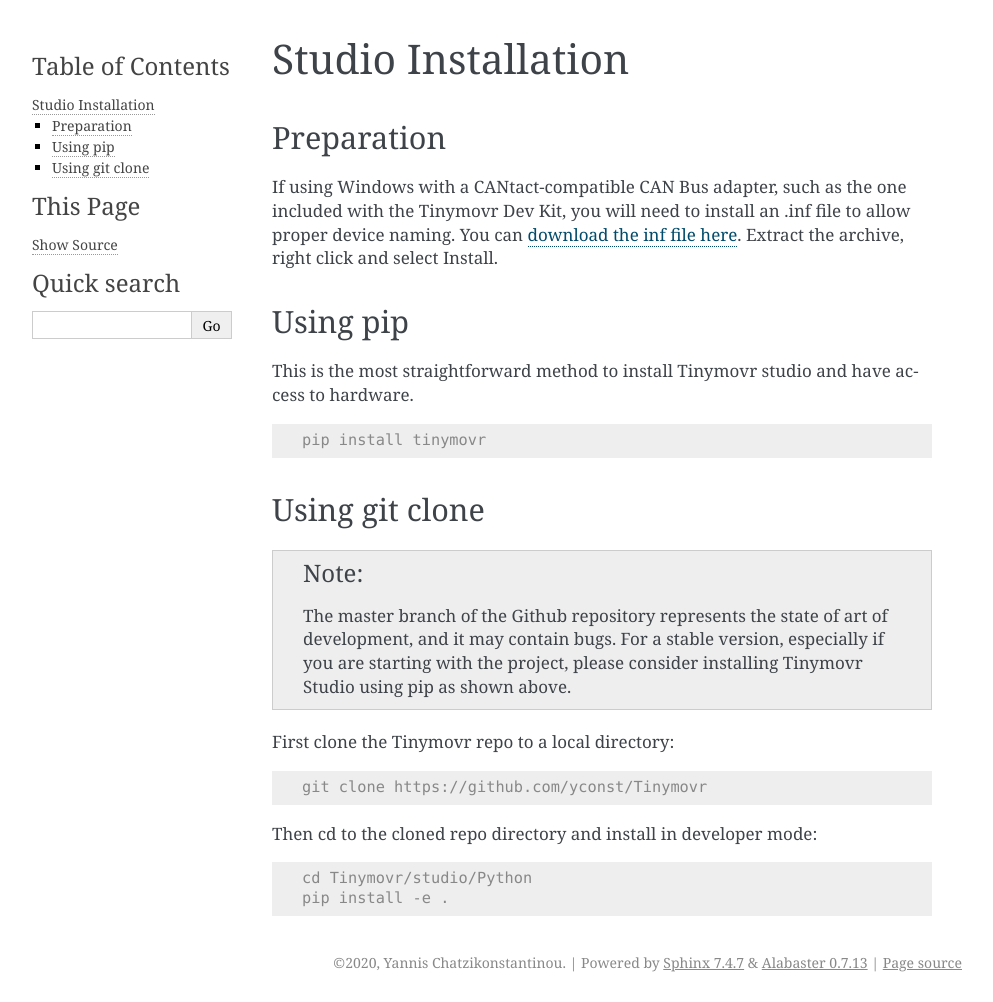
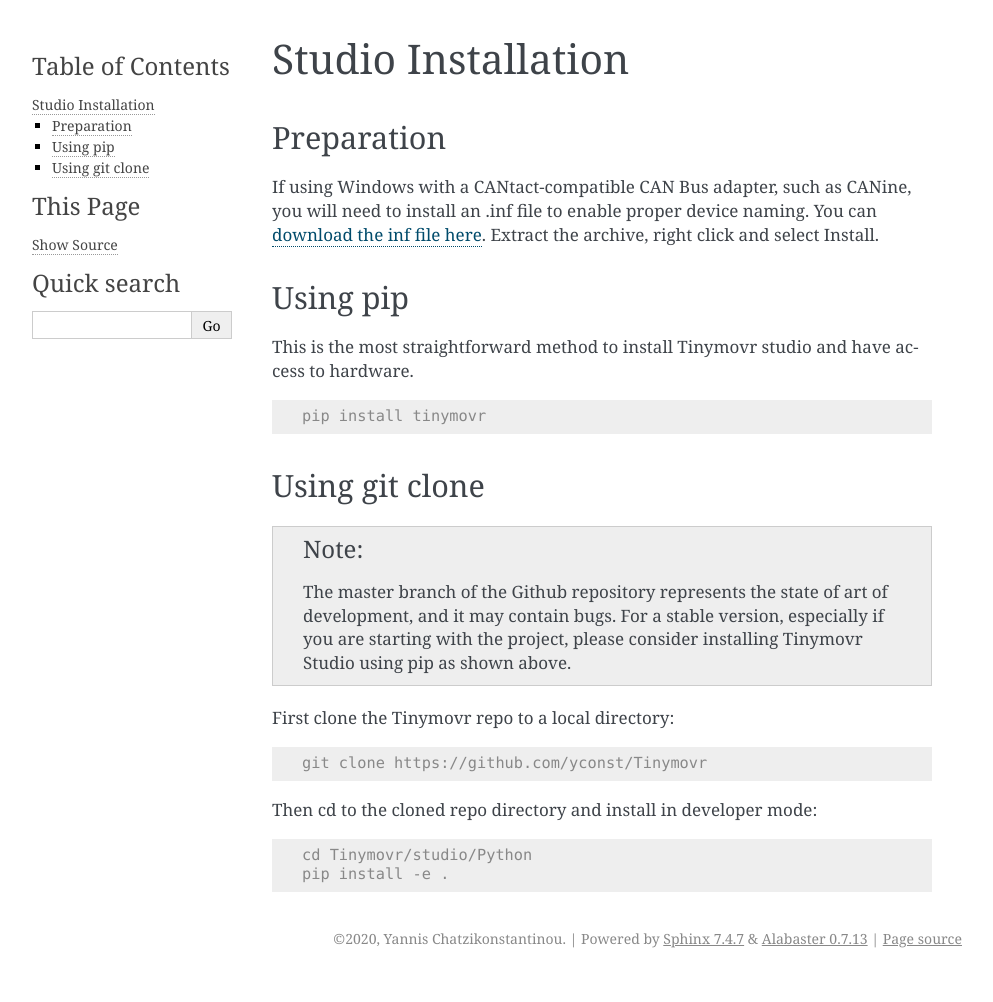
Before and after one commit to tinymovr/Tinymovr, a Sphinx documentation site: the page built from docs/studio/installation.rst, in a window 1280 px wide. Shown: the whole page, without its empty margins (148-1141 px from the left). Built offline with Sphinx 7.4.7, drawn with Linux system fonts in a browser that asks for light colours; after the commit the page ends 978 px from its top, so only the background shows below that.

```diff
--- a/docs/hardware/guide.rst
+++ b/docs/hardware/guide.rst
@@ -12,7 +12,7 @@ Requirements
 ############
 
 1. A 3-phase brushless motor (see below for supported types)
-2. A means to talk CAN Bus, such as the CAN Adapter included in the Dev Kit or a Canable adapter.
+2. A means to talk CAN Bus, such as CANine or a Canable-compatible adapter.
 3. A mechanical rig that ensures firm connection between the Tinymovr PCB and the brushless motor. Designs that can be 3D printed are available.
 
 Note that the Tinymovr Dev Kit includes all of the above in an assembled kit.
--- a/docs/studio/installation.rst
+++ b/docs/studio/installation.rst
@@ -7,7 +7,7 @@ Studio Installation
 Preparation
 ###########
 
-If using Windows with a CANtact-compatible CAN Bus adapter, such as the one included with the Tinymovr Dev Kit, you will need to install an .inf file to allow proper device naming. You can `download the inf file here <https://canable.io/utilities/windows-driver.zip>`_. Extract the archive, right click and select Install.
+If using Windows with a CANtact-compatible CAN Bus adapter, such as CANine, you will need to install an .inf file to enable proper device naming. You can `download the inf file here <https://canable.io/utilities/windows-driver.zip>`_. Extract the archive, right click and select Install.
 
 Using pip
 #########
```
Also changed, not shown: docs/hardware/canine.rst (+16 -0 lines).
